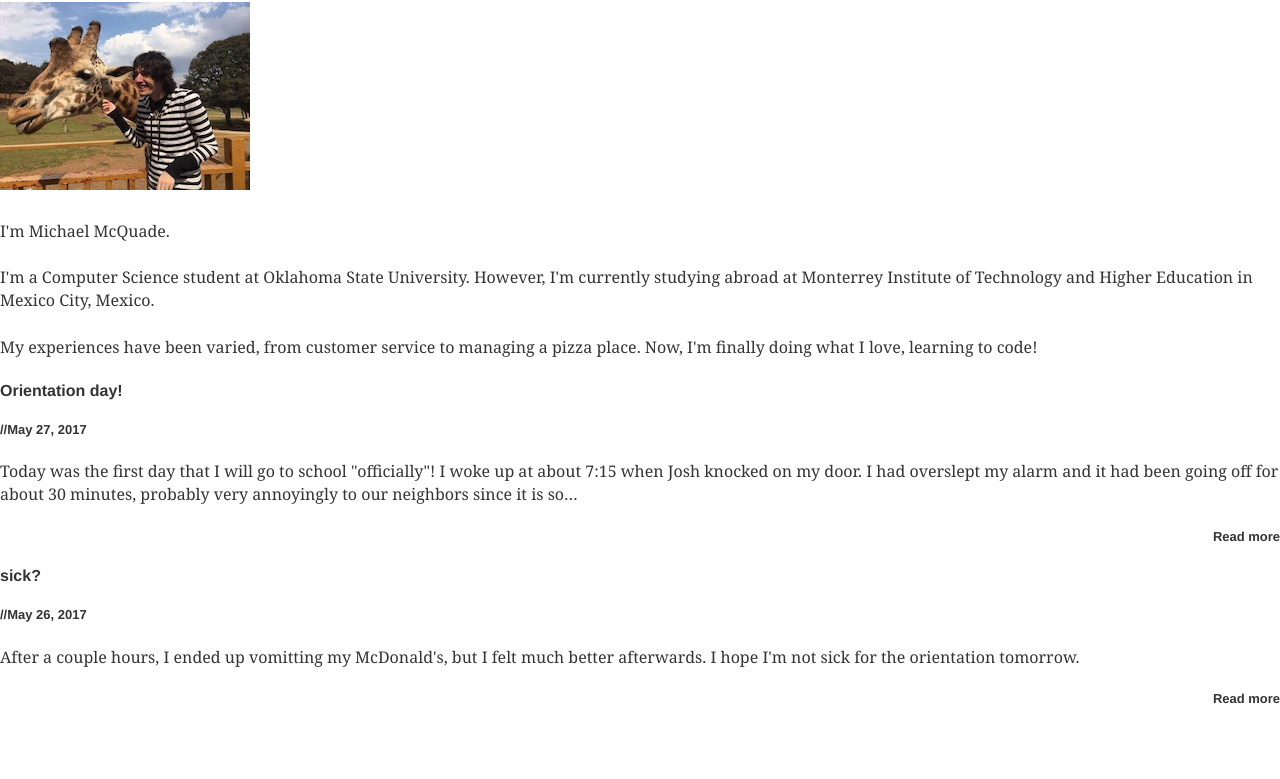
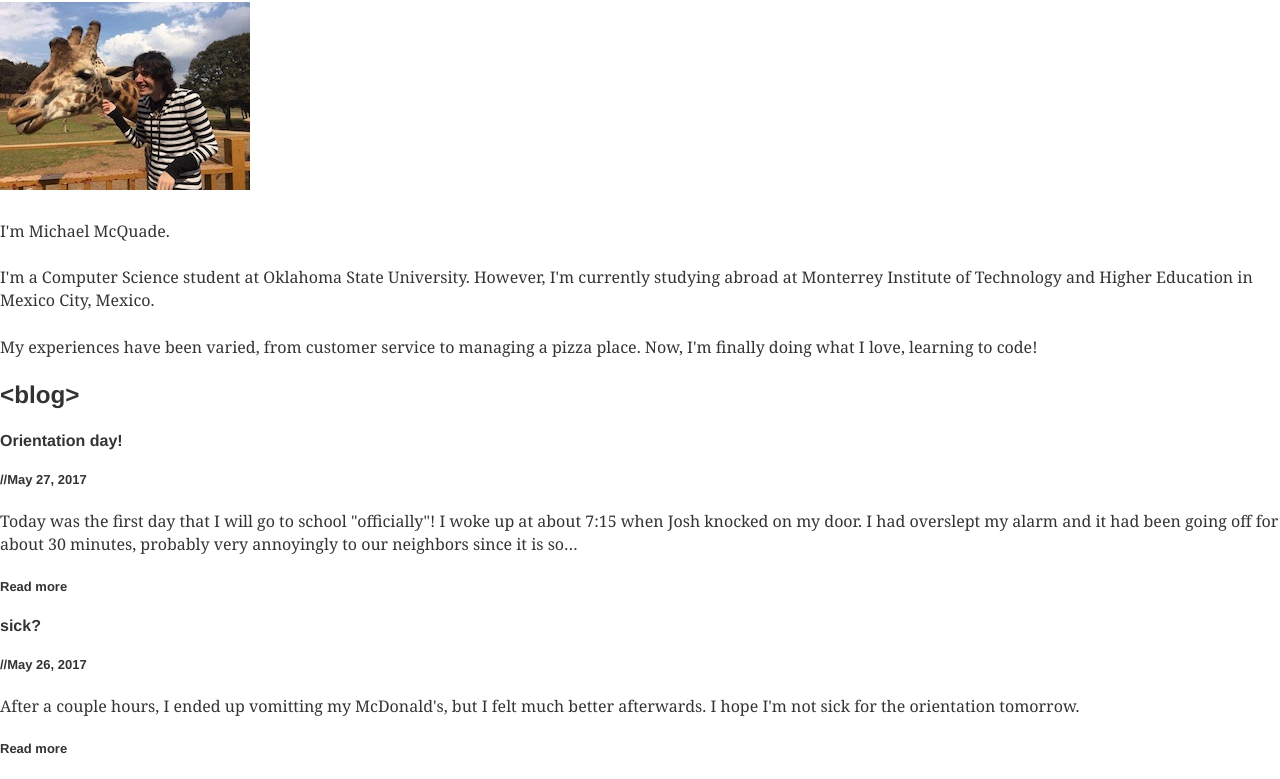
Before and after one commit to giraffesyo/giraffesyo.io, a Gatsby site: page / in a window 1280 px wide. Shown: the part 172-951 px from the top of the page. Before the commit the page ends 901 px from the top, so only its background shows below. Built offline with nearby package versions, Linux system fonts and the light colour scheme; Gatsby itself is replaced by a stand-in of ours; some packages are replaced by stand-ins of ours.

Commit message:
Add excerpts header

```diff
--- a/src/components/BlogExcerpts.js
+++ b/src/components/BlogExcerpts.js
@@ -12,11 +12,20 @@ class BlogExcerpts extends React.PureComponent {
         </h6>
 
         <p className="white-text">{node.excerpt}</p>
-        <h6 style={{"text-align": "right"}} className="orange-text">Read more</h6>
+        <h6 className="orange-text">
+          Read more
+        </h6>
       </div>
     ))
 
-    return <div>{excerpts}</div>
+    return (
+      <div className="blog">
+        <h2 className="dark-blue-text code-font">
+          {'<'}blog{'>'}
+        </h2>
+        {excerpts}
+      </div>
+    )
   }
 }
 
```
